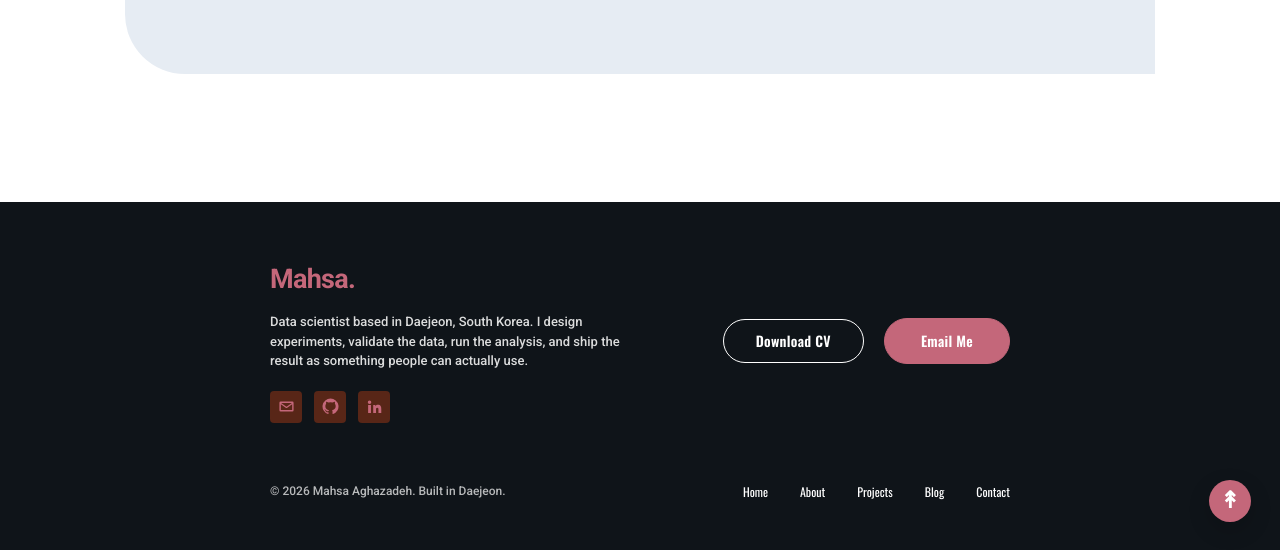
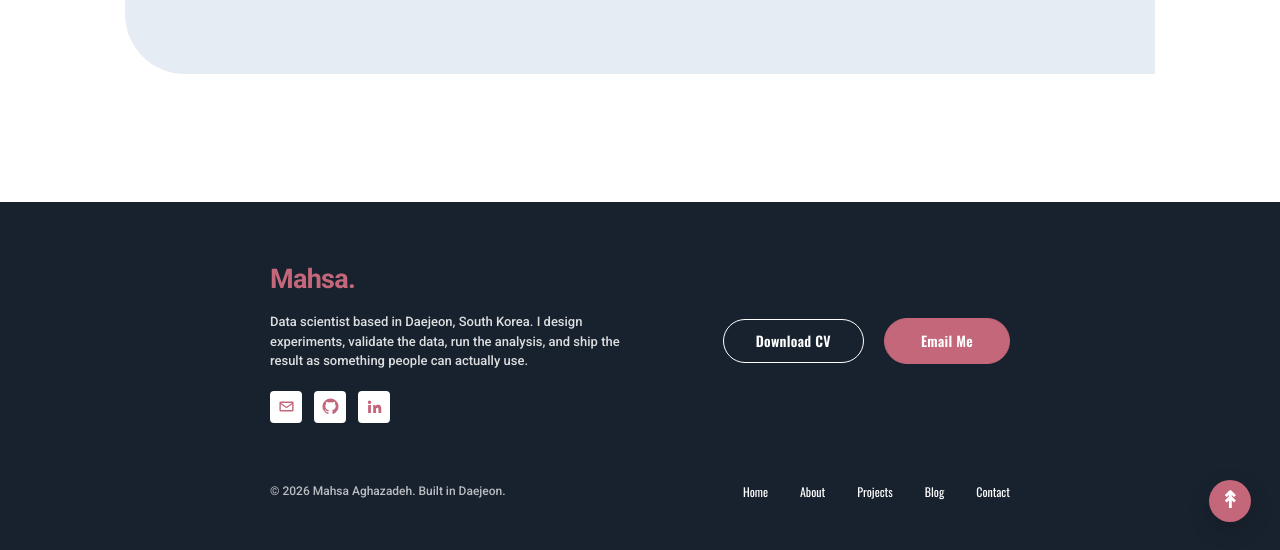
Before and after one commit to mahsa-agz/mahsa-agz.github.io, a Jekyll site: the page built from index.html, in a window 1280 px wide and 1400 px high, scrolled down 2930 px. Shown: the part 850-1400 px from the top of the window. Built offline with Jekyll 4.4.1, drawn with Linux system fonts in a browser that asks for light colours.

Commit message:
adjusted the colors

```diff
--- a/styles/home.css
+++ b/styles/home.css
@@ -845,7 +845,7 @@ img { max-width: 100%; display: block; }
    FOOTER (always dark)
    ============================================================= */
 .footer {
-  background: #0f1419;
+  background: #18222e;
   color: #fff;
   padding: 58px 0 50px;
 }
@@ -872,7 +872,7 @@ img { max-width: 100%; display: block; }
 }
 .socials a {
   width: 32px; height: 32px;
-  background: #582617;
+  background: #ffffff;
   color: var(--orange);
   display: grid; place-items: center;
   border-radius: 4px;
```
